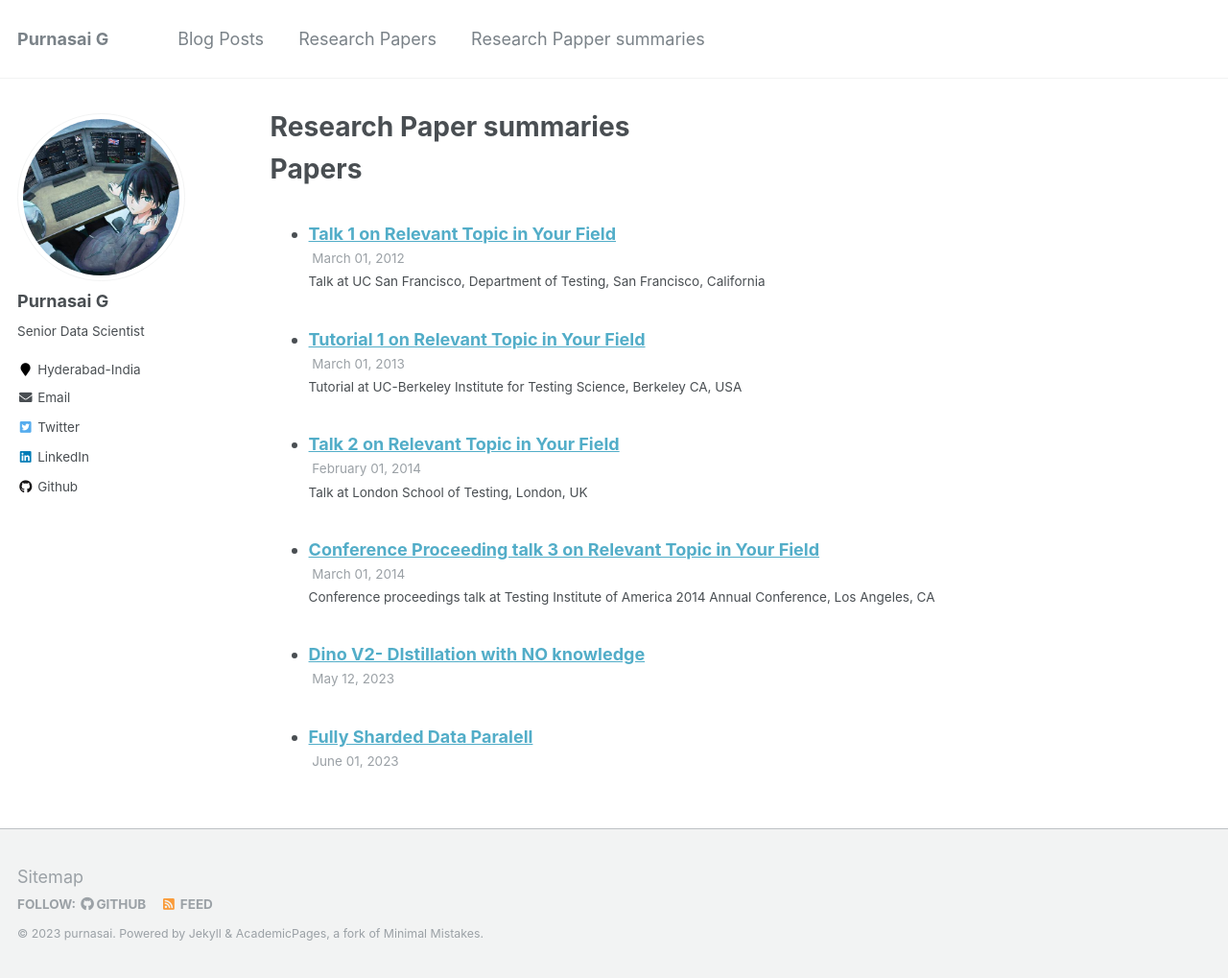
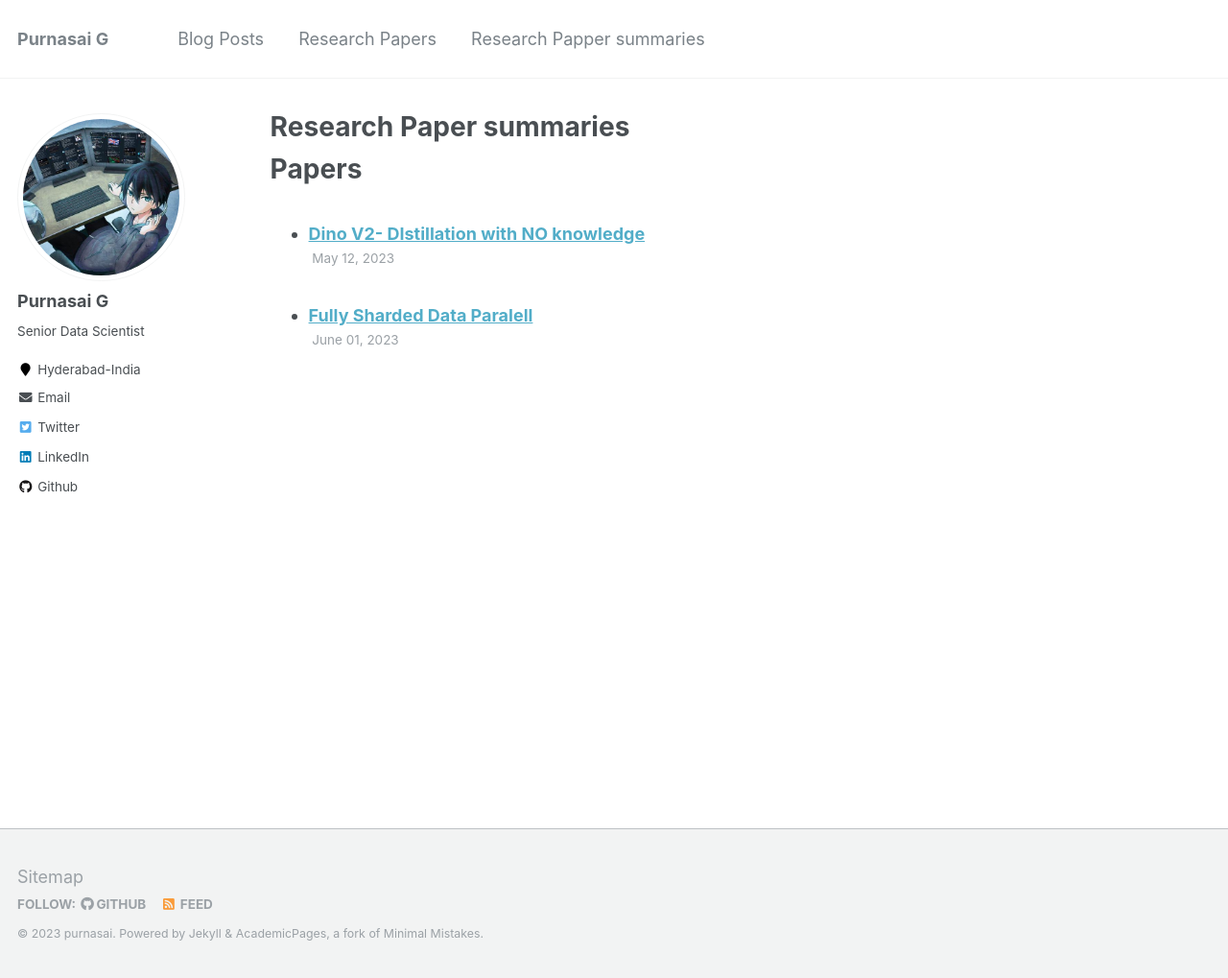
Before and after one commit to purnasai/purnasai.github.io, a Jekyll site: the page built from _pages/cv.md, in a window 1280 px wide and 1019 px high. Shown: the whole window at 96% size. Built offline with Jekyll 4.4.1, drawn with Linux system fonts in a browser that asks for light colours.

Commit message:
cleaned talks folder, added thumbnail to fsdp

```diff
--- a/_talks/2012-03-01-talk-1.md
+++ /dev/null
@@ -1,11 +0,0 @@
----
-title: "Talk 1 on Relevant Topic in Your Field"
-collection: talks
-type: "Talk"
-permalink: /talks/2012-03-01-talk-1
-venue: "UC San Francisco, Department of Testing"
-date: 2012-03-01
-location: "San Francisco, California"
----
-
-This is a description of your talk, which is a markdown files that can be all markdown-ified like any other post. Yay markdown!
--- a/_talks/2013-03-01-tutorial-1.md
+++ /dev/null
@@ -1,13 +0,0 @@
----
-title: "Tutorial 1 on Relevant Topic in Your Field"
-collection: talks
-type: "Tutorial"
-permalink: /talks/2013-03-01-tutorial-1
-venue: "UC-Berkeley Institute for Testing Science"
-date: 2013-03-01
-location: "Berkeley CA, USA"
----
-
-[More information here](http://exampleurl.com)
-
-This is a description of your tutorial, note the different field in type. This is a markdown files that can be all markdown-ified like any other post. Yay markdown!
--- a/_talks/2014-02-01-talk-2.md
+++ /dev/null
@@ -1,13 +0,0 @@
----
-title: "Talk 2 on Relevant Topic in Your Field"
-collection: talks
-type: "Talk"
-permalink: /talks/2014-02-01-talk-2
-venue: "London School of Testing"
-date: 2014-02-01
-location: "London, UK"
----
-
-[More information here](http://example2.com)
-
-This is a description of your talk, which is a markdown files that can be all markdown-ified like any other post. Yay markdown!
--- a/_talks/2014-03-01-talk-3.md
+++ /dev/null
@@ -1,11 +0,0 @@
----
-title: "Conference Proceeding talk 3 on Relevant Topic in Your Field"
-collection: talks
-type: "Conference proceedings talk"
-permalink: /talks/2014-03-01-talk-3
-venue: "Testing Institute of America 2014 Annual Conference"
-date: 2014-03-01
-location: "Los Angeles, CA"
----
-
-This is a description of your conference proceedings talk, note the different field in type. You can put anything in this field.
```
Also changed, not shown: _talks/fsdp.md (+1 -0 lines).
